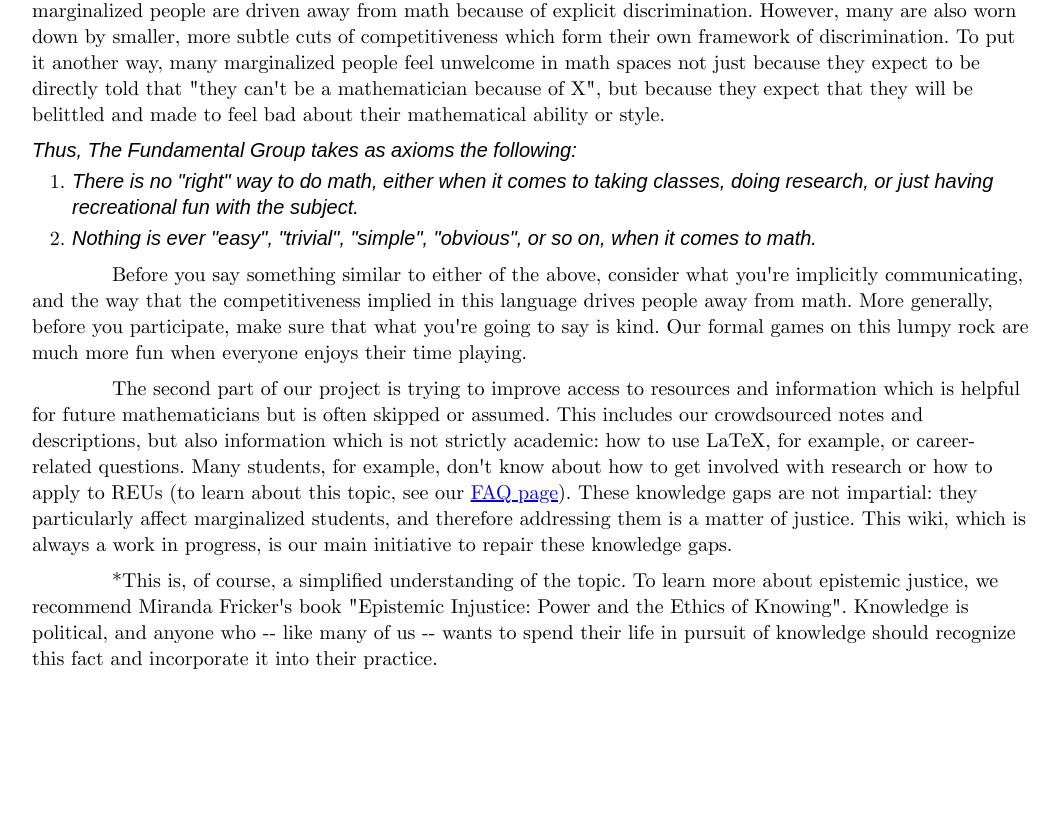
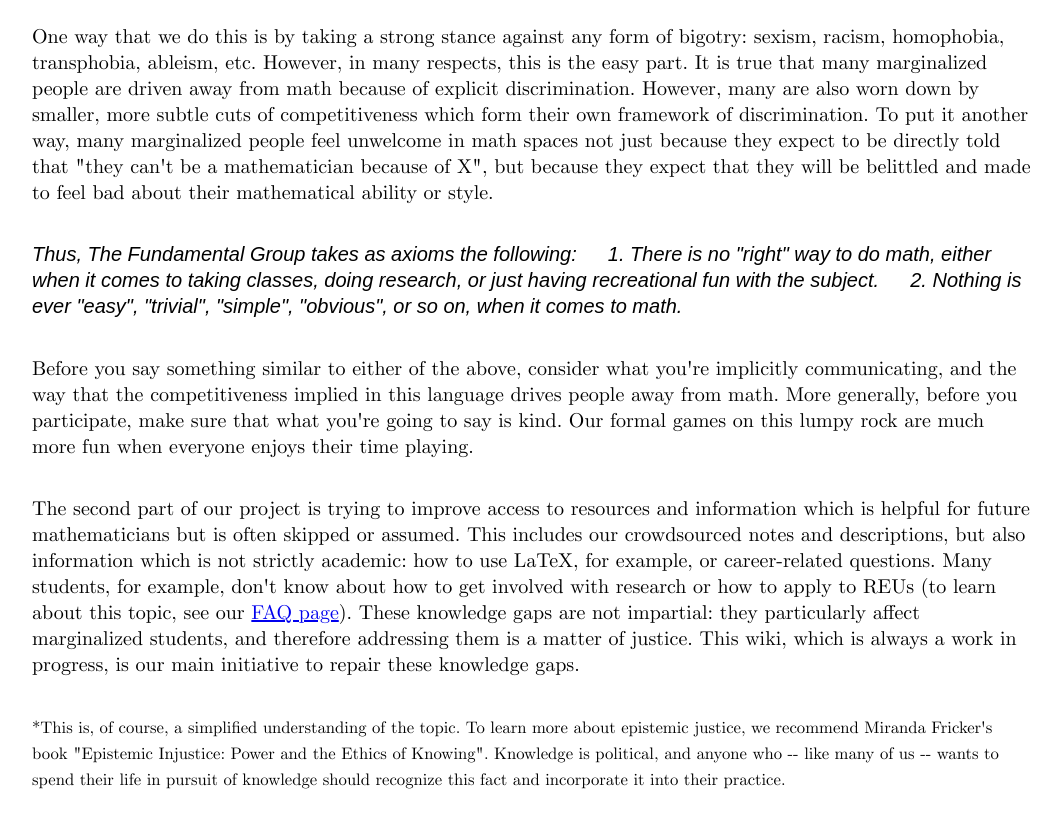
Before and after one commit to styopazharkov/TheFundamentalGroup, a plain HTML site: page public/philosophy.html in a window 1280 px wide. Shown: the part 671-1498 px from the top of the page, without its empty margins (108-1169 px from the left). Before the commit the page ends 1443 px from the top, so only its background shows below. Drawn offline with Linux system fonts and the light colour scheme; a web font is replaced by a local one.

Commit message:
Fixing formatting.
Adjustment is to standard internet paragraph formatting rather than essay formatting.

```diff
--- a/public/philosophy.html
+++ b/public/philosophy.html
@@ -32,32 +32,38 @@
         <p class="summary">
         The Fundamental Group is a project aiming to achieve epistemic justice in mathematics by making resources and information accessible and building a welcoming and kind community for mathematical collaboration.
          </p>
+        <br>
         <h3 class="subtitle">The Philosophy of the Fundamental Group</h3>
         <p>
-            &emsp;  &emsp;  &emsp; Broadly, our goal is to achieve epistemic justice in math. Epistemic justice* is an idea from feminist philosophy and political epistemology, and refers to a form of justice in which everyone is given the chance to flourish as a learner and a knower. Unfortunately, for myriad reasons, including systemic discrimination and hostile institutions, many students are not given this chance. The Fundamental Group is our project working to fight this injustice.
+        Broadly, our goal is to achieve epistemic justice in math. Epistemic justice* is an idea from feminist philosophy and political epistemology, and refers to a form of justice in which everyone is given the chance to flourish as a learner and a knower. Unfortunately, for myriad reasons, including systemic discrimination and hostile institutions, many students are not given this chance. The Fundamental Group is our project working to fight this injustice.
         </p>
+        <br>
         <p>
-            &emsp;  &emsp;  &emsp; For us, there are two parts to this. Firstly, because math is at its most beautiful when it is a collective endeavour, we believe that having a safe community is critical for learning math. Unfortunately, math spaces are often unwelcoming, especially for women and minorities, but also just for anyone without complete and unwavering confidence in their own abilities (i.e. anyone). The Fundamental Group attempts to provide a warmer space for collaboration.
+        For us, there are two parts to this. Firstly, because math is at its most beautiful when it is a collective endeavour, we believe that having a safe community is critical for learning math. Unfortunately, math spaces are often unwelcoming, especially for women and minorities, but also just for anyone without complete and unwavering confidence in their own abilities (i.e. anyone). The Fundamental Group attempts to provide a warmer space for collaboration.
         </p>
+        <br>
         <p>
-            &emsp;  &emsp;  &emsp; One way that we do this is by taking a strong stance against any form of bigotry: sexism, racism, homophobia, transphobia, ableism, etc. However, in many respects, this is the easy part. It is true that many marginalized people are driven away from math because of explicit discrimination. However, many are also worn down by smaller, more subtle cuts of competitiveness which form their own framework of discrimination. To put it another way, many marginalized people feel unwelcome in math spaces not just because they expect to be directly told that "they can't be a mathematician because of X", but because they expect that they will be belittled and made to feel bad about their mathematical ability or style.
+        One way that we do this is by taking a strong stance against any form of bigotry: sexism, racism, homophobia, transphobia, ableism, etc. However, in many respects, this is the easy part. It is true that many marginalized people are driven away from math because of explicit discrimination. However, many are also worn down by smaller, more subtle cuts of competitiveness which form their own framework of discrimination. To put it another way, many marginalized people feel unwelcome in math spaces not just because they expect to be directly told that "they can't be a mathematician because of X", but because they expect that they will be belittled and made to feel bad about their mathematical ability or style.
         </p>
+        <br>
         <p>
-           <em>Thus, The Fundamental Group takes as axioms the following:</em>
+           <em>Thus, The Fundamental Group takes as axioms the following:
+               &emsp; 1. There is no "right" way to do math, either when it comes to taking classes, doing research, or just having recreational fun with the subject.
+               &emsp; 2. Nothing is ever "easy", "trivial", "simple", "obvious", or so on, when it comes to math.
+           </em>
         </p>
-        <ol>
-          <li><em>There is no "right" way to do math, either when it comes to taking classes, doing research, or just having recreational fun with the subject.</em></li>
-          <li><em>Nothing is ever "easy", "trivial", "simple", "obvious", or so on, when it comes to math.</em></li>
-        </ol>
+        <br>
         <p>
-        &emsp;  &emsp;  &emsp; Before you say something similar to either of the above, consider what you're implicitly communicating, and the way that the competitiveness implied in this language drives people away from math. More generally, before you participate, make sure that what you're going to say is kind. Our formal games on this lumpy rock are much more fun when everyone enjoys their time playing.
+        Before you say something similar to either of the above, consider what you're implicitly communicating, and the way that the competitiveness implied in this language drives people away from math. More generally, before you participate, make sure that what you're going to say is kind. Our formal games on this lumpy rock are much more fun when everyone enjoys their time playing.
         </p>
+        <br>
         <p>
-            &emsp;  &emsp;  &emsp; The second part of our project is trying to improve access to resources and information which is helpful for future mathematicians but is often skipped or assumed. This includes our crowdsourced notes and descriptions, but also information which is not strictly academic: how to use LaTeX, for example, or career-related questions. Many students, for example, don't know about how to get involved with research or how to apply to REUs (to learn about this topic, see our <a href="./faq">FAQ page</a>). These knowledge gaps are not impartial: they particularly affect marginalized students, and therefore addressing them is a matter of justice. This wiki, which is always a work in progress, is our main initiative to repair these knowledge gaps.
+        The second part of our project is trying to improve access to resources and information which is helpful for future mathematicians but is often skipped or assumed. This includes our crowdsourced notes and descriptions, but also information which is not strictly academic: how to use LaTeX, for example, or career-related questions. Many students, for example, don't know about how to get involved with research or how to apply to REUs (to learn about this topic, see our <a href="./faq">FAQ page</a>). These knowledge gaps are not impartial: they particularly affect marginalized students, and therefore addressing them is a matter of justice. This wiki, which is always a work in progress, is our main initiative to repair these knowledge gaps.
         </p>
-        <p>
-            &emsp;  &emsp;  &emsp; *This is, of course, a simplified understanding of the topic. To learn more about epistemic justice, we recommend Miranda Fricker's book "Epistemic Injustice: Power and the Ethics of Knowing". Knowledge is political, and anyone who -- like many of us -- wants to spend their life in pursuit of knowledge should recognize this fact and incorporate it into their practice.
-        </p>
+        <br>
+        <p><small>
+        *This is, of course, a simplified understanding of the topic. To learn more about epistemic justice, we recommend Miranda Fricker's book "Epistemic Injustice: Power and the Ethics of Knowing". Knowledge is political, and anyone who -- like many of us -- wants to spend their life in pursuit of knowledge should recognize this fact and incorporate it into their practice.
+        </small></p>
     </div>
 </body>
 </html>
```
